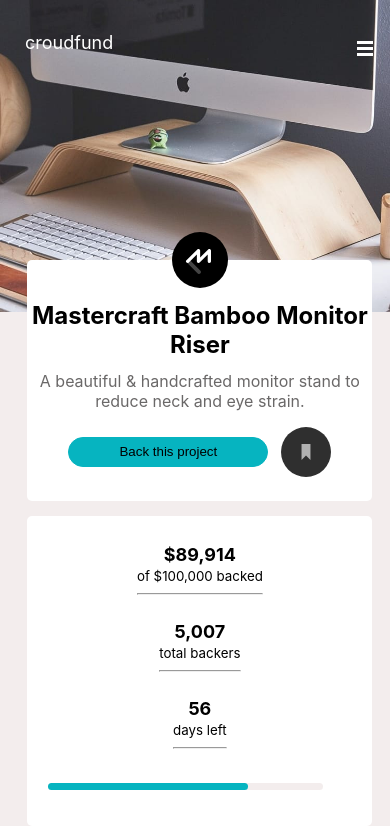
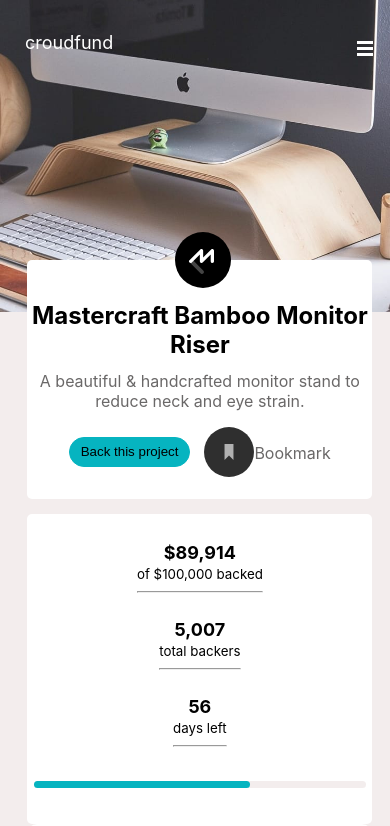
Before and after one commit to elayomohammed/croudfunding-productpage, a React (Create React App) app: page / in a window 390 px wide. Shown: the top 826 px of the page. Built offline with nearby package versions, Linux system fonts and the light colour scheme.

Commit message:
mobile responsiveness+++

```diff
--- a/src/resources/components/DefaultModal.jsx
+++ b/src/resources/components/DefaultModal.jsx
@@ -15,6 +15,17 @@ const DefaultModal = () =>{
             document.getElementById('product-page').style.backgroundColor = '#f1f1ee';
         }
     }
+
+    const handleBookmark = (event) => {
+        const bookmark = document.getElementById('bookmark-check');
+        if(event){
+            if(bookmark.style.color === 'rgb(106, 104, 104)'){
+                bookmark.style.color = '#06b4c0'
+            }else{
+                bookmark.style.color = 'rgb(106, 104, 104)';
+            }
+        }
+    }
     return(
         <div id='default-modal'>
             <div id='product-header'>
@@ -23,7 +34,10 @@ const DefaultModal = () =>{
                 <p style={{textAlign: 'center', marginTop: -8, color: 'rgb(106, 104, 104)'}}>A beautiful & handcrafted monitor stand to reduce neck and eye strain.</p>
                 <div id='support-and-bookmark'>
                     <button id='support-project' type='button' onClick={handleSelectRewardAndBackThisProjectBtn}>Back this project</button>
-                    <li id='bookmark'><img src={bookmark} alt=''></img></li>
+                    <div id='bookmark' onClick={handleBookmark}>
+                        <img src={bookmark} alt='' />
+                        <p id='bookmark-check'>Bookmark</p>
+                    </div>
                 </div>
             </div>
             <StatsCard />
--- a/src/resources/components/StatsCard.jsx
+++ b/src/resources/components/StatsCard.jsx
@@ -18,7 +18,7 @@ const StatsCard = () => {
                 </div>
             </div>
             <div id='scale-and-calibrator'>
-                <p id='scale'><li id='calibrator'></li></p>
+                <p id='scale'><p id='calibrator'></p></p>
             </div>
         </div>
     );
--- a/src/resources/stylesheets/defaultModal.css
+++ b/src/resources/stylesheets/defaultModal.css
@@ -1,5 +1,4 @@
 /*desktop screen*/
-@media screen and (max-width: 1440px) {
 #default-modal {
     width: 56%;
     margin-left: 22%;
@@ -13,11 +12,12 @@
     background-color: white;
     border-radius: 5px;
     padding-bottom: 20px;
+    width: 100%;
 }
 
 #logo {
     position: relative;
-        right: -215px;
+    left: 42.7%;
     top: -28px;
 }
 
@@ -29,7 +29,7 @@
 }
 
 #support-project {
-        width: 200px;
+    width: 44%;
     margin-top: 10px;
     border: solid #06b4c0 1px;
     border-radius: 50px;
@@ -41,14 +41,20 @@
     scale: 1.1;
 }
 
+#bookmark {
+    display: flex;
+    flex-direction: row;
+    color: rgb(106, 104, 104);
+    cursor: pointer;
+}
+
 #bookmark img {
     height: 50px;
     cursor: pointer;
 }
-}
 
 /*mobile screen*/
-@media screen and (max-width: 415px) {
+@media screen and (max-width: 650px) {
     #default-modal {
         width: 88.5%;
         position: absolute;
@@ -56,11 +62,11 @@
         right: -17.5%;
     }
 
-    #logo {
+    /*#logo {
         position: relative;
         right: -42%;
         top: -28px;
-    }
+    }*/
 
     #support-and-bookmark {
         width: 80%;
--- a/src/resources/stylesheets/statscard.css
+++ b/src/resources/stylesheets/statscard.css
@@ -6,12 +6,13 @@
 .stats-title {
     text-align: center;
 }
-@media screen and (max-width: 1440px) {
+
 #stats-card {
     background-color: white;
     margin-top: 15px;
     border-radius: 5px;
     padding-bottom: 20px;
+    width: 100%;
 }
 
 #data {
@@ -31,21 +32,23 @@
     text-align: center;
 }
 
+#scale-and-calibrator {
+    width: 96%;
+    padding: 0% 2% 0% 2%;
+}
+
 #scale {
     height: 7px;
-        width: 455px;
+    width: 100%;
     background-color: hsla(0, 20%, 94%, 0.992);
-        position: relative;
-        left: 21px;
     border-radius: 5px;
 }
 
 #calibrator {
     height: 7px;
-        width: 350px;
+    width: 65%;
     border-radius: 5px;
     background-color: #06b4c0;
-    }
 }
 
 /*mobile screen*/
@@ -63,14 +66,4 @@
         flex-direction: column;
         align-items: center;
     }
-
-    #scale {
-        height: 7px;
-        width: 275px;
 }
-
-    #calibrator {
-        height: 7px;
-        width: 200px;
-    }
-}
```
Lines whose indentation alone changed are shown as unchanged.
